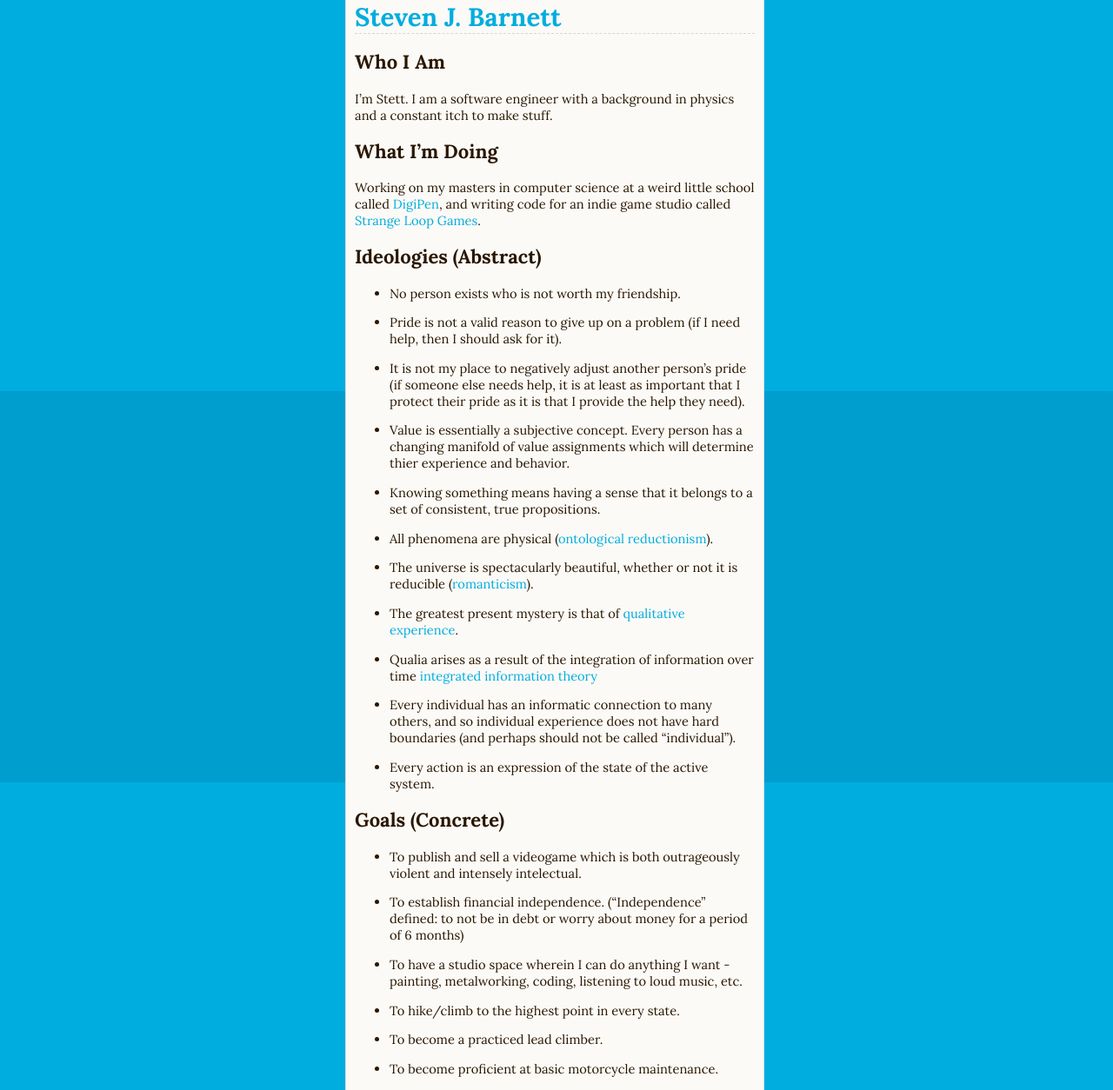
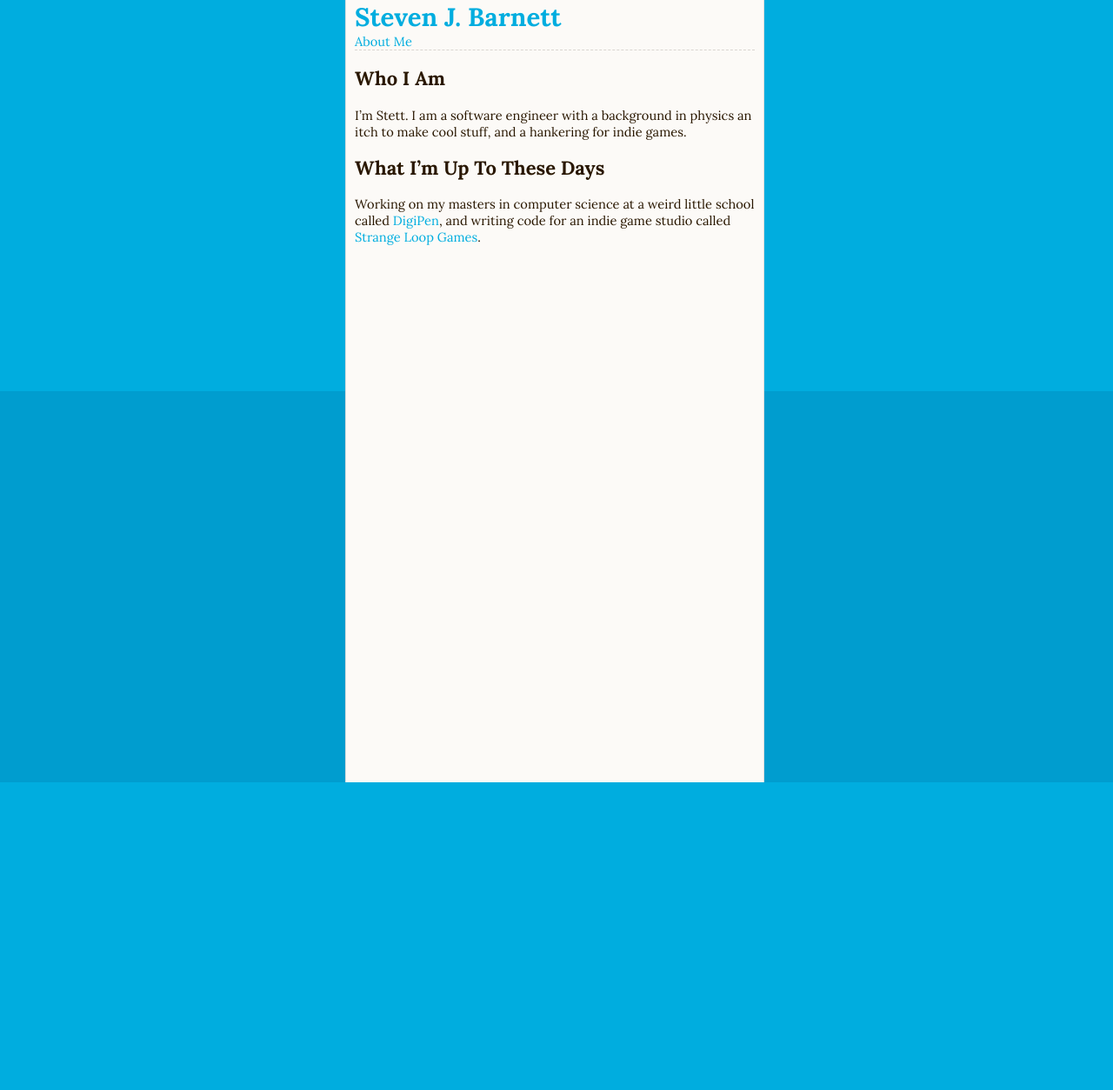
Before and after one commit to stett/stett.github.io, a Jekyll site: the page built from about.html, in a window 1280 px wide. Shown: the whole page at 87% size. Built offline with Jekyll 4.4.1, drawn with Linux system fonts in a browser that asks for light colours; after the commit the page ends 900 px from its top, so only the background shows below that.

Commit message:
it's about time for about time!

```diff
--- a/_includes/about.md
+++ b/_includes/about.md
@@ -1,22 +1,25 @@
 Who I Am
 --------
-I'm Stett. I am a software engineer with a background in physics and a constant itch to make stuff.
+I'm Stett. I am a software engineer with a background in physics an itch to make cool stuff, and a hankering for indie games.
 
 
-What I'm Doing
---------------
+What I'm Up To These Days
+-------------------------
 Working on my masters in computer science at a weird little school called [DigiPen](https://www.digipen.edu/), and writing code for an indie game studio called [Strange Loop Games](http://www.strangeloopgames.com/).
 
 
 <!--
+
+Oh! Hello! I didn't think you were gonna look at the source for my page. Ah well. Here are some the extremely intimate details of my life.
+
+
 Predilections (Speculative)
 ---------------------------
-This is a minimal list of things (or, I guess, the types of things) I like.
+This is an extremely minimal and general list of the types of things I like.
 
 * Producing stuff (paintings! sculptures! programs!).
 
 * Observing stuff (physics! visual art! music!).
--->
 
 
 Ideologies (Abstract)
@@ -59,3 +62,5 @@ Goals (Concrete)
 * To become a practiced lead climber.
 
 * To become proficient at basic motorcycle maintenance.
+
+-->
--- a/_layouts/base.html
+++ b/_layouts/base.html
@@ -18,6 +18,7 @@
     <main>
         <div id="header">
             <a href="/"><h1>Steven J. Barnett</h1></a>
+            <a href="{{ site.url }}/about/">About Me</a>
         </div>
         <div id="content">
             {{ content }}
--- a/index.html
+++ b/index.html
@@ -28,12 +28,12 @@ layout: base
 
         {% if forloop.index < 5 %}
         {{ post.content }}
-        [<a href="{{ post.url }}#comments">Comment</a>]
+        [ <a href="{{ post.url }}#comments">Comment</a> ]
         {% else %}
         {{ post.excerpt }}
-        [<a href="{{ post.url }}">
+        [ <a href="{{ post.url }}">
         Read More
-        </a>]
+        </a> ]
         {% endif %}
     </article>
 </div>
```
Also changed, not shown: about.html (renamed from assets/about.html).
